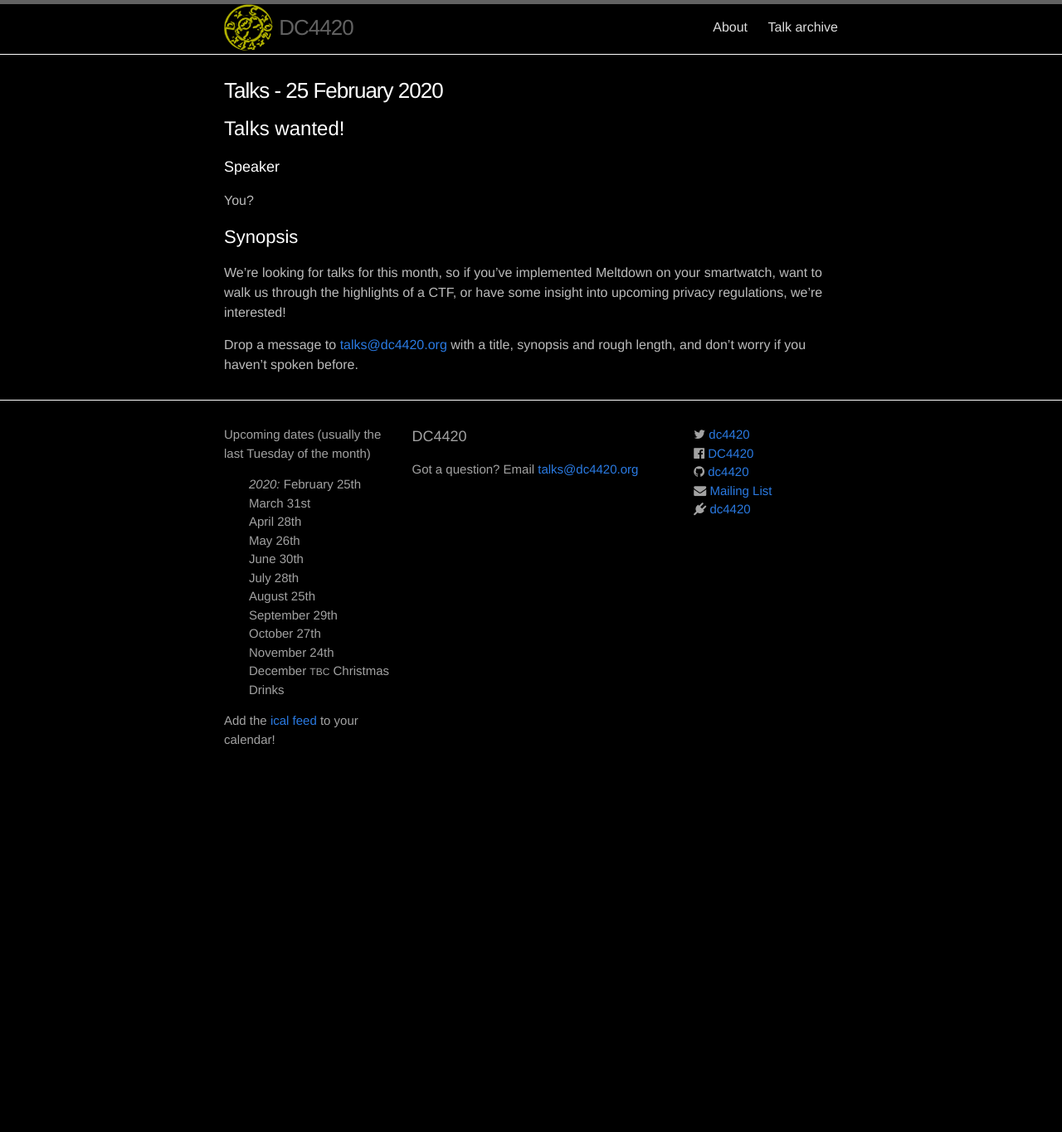
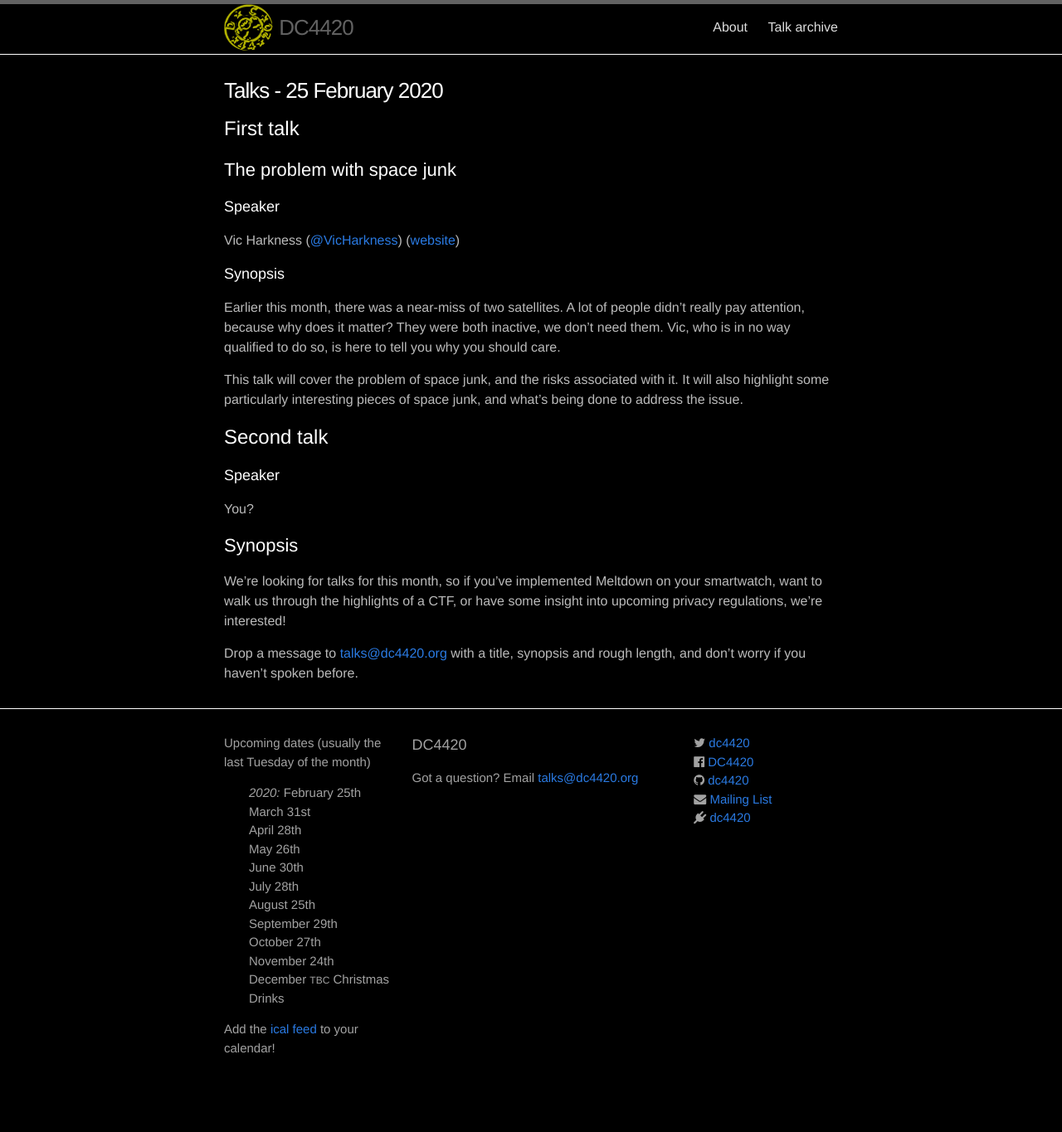
Before and after one commit to dc4420/website, a Jekyll site: the page built from _posts/2020-02-25-talks.markdown, in a window 1280 px wide. Shown: the whole page at 83% size. Built offline with Jekyll 4.4.1, drawn with Linux system fonts in a browser that asks for light colours; nearby versions of some CDN libraries; before the commit the page ends 993 px from its top, so only the background shows below that.

Commit message:
Update talks

```diff
--- a/_posts/2020-01-28-talks.markdown
+++ b/_posts/2020-01-28-talks.markdown
@@ -25,12 +25,13 @@ A python3 tool, ‘hashcrack’ is presented which will attempt to run a sensibl
 
 # Second Talk
 
-### Speaker
+### Agent X
 
-You?
+Chat about opsec for journalists
 
 ## Synopsis
 
+An impromptu chat about how to the experience of managing security for people at risk from motivated attackers.
 
 <hr>
 
--- a/_posts/2020-02-25-talks.markdown
+++ b/_posts/2020-02-25-talks.markdown
@@ -4,8 +4,21 @@ title:
 pubdate: 2020-02-10 11:45:00
 categories: talk
 ---
+# First talk
 
-# Talks wanted!
+## The problem with space junk
+
+### Speaker
+
+Vic Harkness ([@VicHarkness](https://twitter.com/VicHarkness)) ([website](https://vicharkness.co.uk/))
+
+### Synopsis
+
+Earlier this month, there was a near-miss of two satellites.  A lot of people didn't really pay attention, because why does it matter?  They were both inactive, we don't need them.  Vic, who is in no way qualified to do so, is here to tell you why you should care.
+
+This talk will cover the problem of space junk, and the risks associated with it.  It will also highlight some particularly interesting pieces of space junk, and what's being done to address the issue.
+
+# Second talk
 
 ### Speaker
 
```
